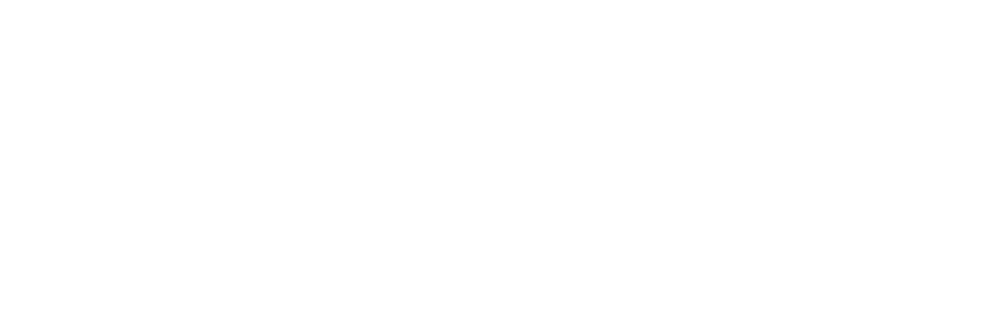
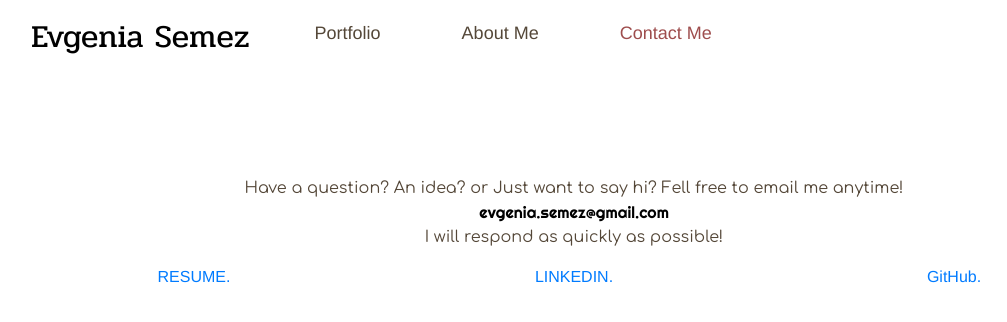
Before and after one commit to evgeniasemez/Updated-Portfolio-Page, a plain HTML site: page contact.html in a window 1280 px wide. Shown: the whole page, without its empty margins (66-1073 px from the left). Drawn offline with nearby package versions, Linux system fonts and the light colour scheme; a web font is replaced by a local one.

Commit message:
created Contact Me page and changed some CSS styles

```diff
--- a/aboutme.html
+++ b/aboutme.html
@@ -19,12 +19,13 @@
     <script src="https://code.jquery.com/ui/1.12.1/jquery-ui.js"></script>
     <script src="http://html5shiv.googlecode.com/svn/trunk/html5.js"></script>
     <link href='http://fonts.googleapis.com/css?family=Merienda+One' rel='stylesheet' type='text/css'>
-    <link href="https://fonts.googleapis.com/css?family=Comfortaa|Lora" rel="stylesheet">
+    <link href="https://fonts.googleapis.com/css?family=Comfortaa|Lora|Pridi|Righteous" rel="stylesheet">
+    <!-- <link href="https://fonts.googleapis.com/css?family=Comfortaa|Lora|Righteous" rel="stylesheet">  -->
 </head>
 
 
 
-<body>
+<body id ="background">
     <div class="container">
         <div class="row">
             <div class="col-md-12">
@@ -34,7 +35,7 @@
                     </li>
                     <li class="right"><a class="nav-link" href="index.html">Portfolio</a></li>
                     <li class="left"><a class="nav-link active" href="aboutme.html">About Me</a></li>
-                    <li class="right"><a class="nav-link" href="#">Contact</a></li>
+                    <li class="right"><a class="nav-link" href="contact.html">Contact Me</a></li>
                 </ul>
             </div>
         </div>
--- a/assets/css/style.css
+++ b/assets/css/style.css
@@ -94,9 +94,20 @@
     margin-top: 6px;
    }
    h2{
-    font: 400 25px 'Merienda One', Helvetica, sans-serif;
+    /* font: 400 25px 'Merienda One', Helvetica, sans-serif; */
     color: black;
-    text-shadow: 3px 3px 3px #998787;
+    /* text-shadow: 3px 3px 3px #998787; */
+
+
+    font-family: 'Lora', serif;
+
+    font-family: 'Comfortaa', cursive;
+
+    font-family: 'Righteous', cursive;
+
+    font-family: 'Pridi', serif;
+
+
    }
    #myImg {
     border-radius: 5px;
@@ -184,6 +195,15 @@
       font-family: 'Lora', serif;
       font-family: 'Comfortaa', cursive;
   }
+  #myEmail{
+      color: black;
+      font-family: 'Lora', serif;
+      font-family: 'Comfortaa', cursive;
+      font-family: 'Righteous', cursive;
+  }
+  #background{
+      background: white;
+  }
 
 
   /* 100% Image Width on Smaller Screens */
--- a/contact.html
+++ b/contact.html
@@ -0,0 +1,76 @@
+<!DOCTYPE html>
+<html lang="en">
+
+<head>
+    <meta charset="utf-8">
+    <title>Update Portfolio Page</title>
+    <meta name="viewport" content="width=device-width, initial-scale=1">
+    <link rel="stylesheet" href="https://stackpath.bootstrapcdn.com/bootstrap/4.3.1/css/bootstrap.min.css" integrity="sha384-ggOyR0iXCbMQv3Xipma34MD+dH/1fQ784/j6cY/iJTQUOhcWr7x9JvoRxT2MZw1T"
+        crossorigin="anonymous">
+    <link rel="stylesheet" type="text/css" media="screen" href="assets/css/style.css">
+    <script src="https://ajax.googleapis.com/ajax/libs/jquery/3.3.1/jquery.min.js"></script>
+    <script src="https://cdnjs.cloudflare.com/ajax/libs/popper.js/1.14.7/umd/popper.min.js" integrity="sha384-UO2eT0CpHqdSJQ6hJty5KVphtPhzWj9WO1clHTMGa3JDZwrnQq4sF86dIHNDz0W1"
+        crossorigin="anonymous"></script>
+    <script src="https://stackpath.bootstrapcdn.com/bootstrap/4.3.1/js/bootstrap.min.js" integrity="sha384-JjSmVgyd0p3pXB1rRibZUAYoIIy6OrQ6VrjIEaFf/nJGzIxFDsf4x0xIM+B07jRM"
+        crossorigin="anonymous"></script>
+    <script src="https://www.gstatic.com/firebasejs/5.9.3/firebase.js"></script>
+    <link rel="stylesheet" href="https://use.fontawesome.com/releases/v5.8.1/css/all.css" integrity="sha384-50oBUHEmvpQ+1lW4y57PTFmhCaXp0ML5d60M1M7uH2+nqUivzIebhndOJK28anvf"
+        crossorigin="anonymous">
+    <script src="https://code.jquery.com/ui/1.12.1/jquery-ui.js"></script>
+    <script src="http://html5shiv.googlecode.com/svn/trunk/html5.js"></script>
+    <link href='http://fonts.googleapis.com/css?family=Merienda+One' rel='stylesheet' type='text/css'>
+    <link href="https://fonts.googleapis.com/css?family=Comfortaa|Lora|Pridi|Righteous" rel="stylesheet">
+    <!-- <link href="https://fonts.googleapis.com/css?family=Comfortaa|Lora|Righteous" rel="stylesheet"> -->
+</head>
+
+
+
+<body id ="background">
+    <div class="container">
+        <div class="row">
+            <div class="col-md-12">
+                <ul id="nav">
+                    <li id="myName">
+                        <h2>Evgenia Semez</h2>
+                    </li>
+                    <li class="right"><a class="nav-link" href="index.html">Portfolio</a></li>
+                    <li class="left"><a class="nav-link" href="aboutme.html">About Me</a></li>
+                    <li class="right"><a class="nav-link active" href="contact.html">Contact Me</a></li>
+                </ul>
+            </div>
+        </div>
+    </div>
+    <div class="container">
+        <div class="row">
+            <div class="col-md-12">
+                <p style="text-align: center;margin-top: 100px;">
+                    Have a question? An idea? or Just want to say hi?
+                    Fell free to email me anytime!
+                    <br>
+                    <span id="myEmail">evgenia.semez@gmail.com</span>
+                    <br>
+                    I will respond as quickly as possible!
+                </p>
+            </div>
+        </div>
+        <div class="row" style="text-align: center">
+            <div class="col-md-4">
+                <a href="./assets/images/Evgenia Semez Resume.pdf" target="_blank">RESUME.</a>
+            </div>
+            <div class="col-md-4">
+                <a href="https://www.linkedin.com/in/evgenia-semez-955bb074/" target="_blank">LINKEDIN.</a>
+            </div>
+            <div class="col-md-4">
+                <a href="https://github.com/evgeniasemez?tab=repositories" target="_blank">GitHub.</a>
+            </div>
+        </div>
+
+    </div>
+
+
+
+
+    <script src="assets/javascript/app.js"></script>
+</body>
+
+</html>
```
Also changed, not shown: index.html (+4 -3 lines), assets/images/contactMe.jpg (added), 1 other file.
